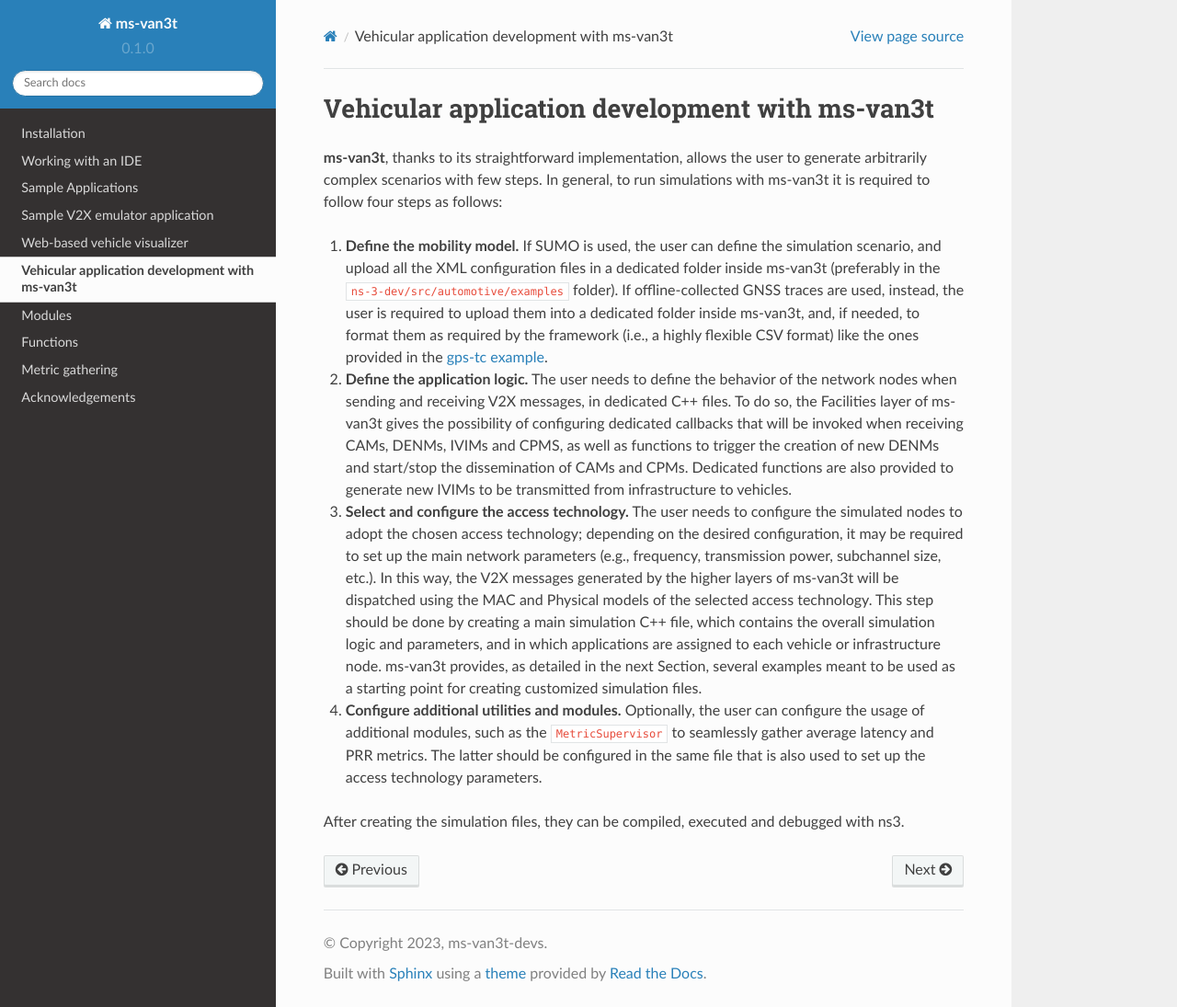
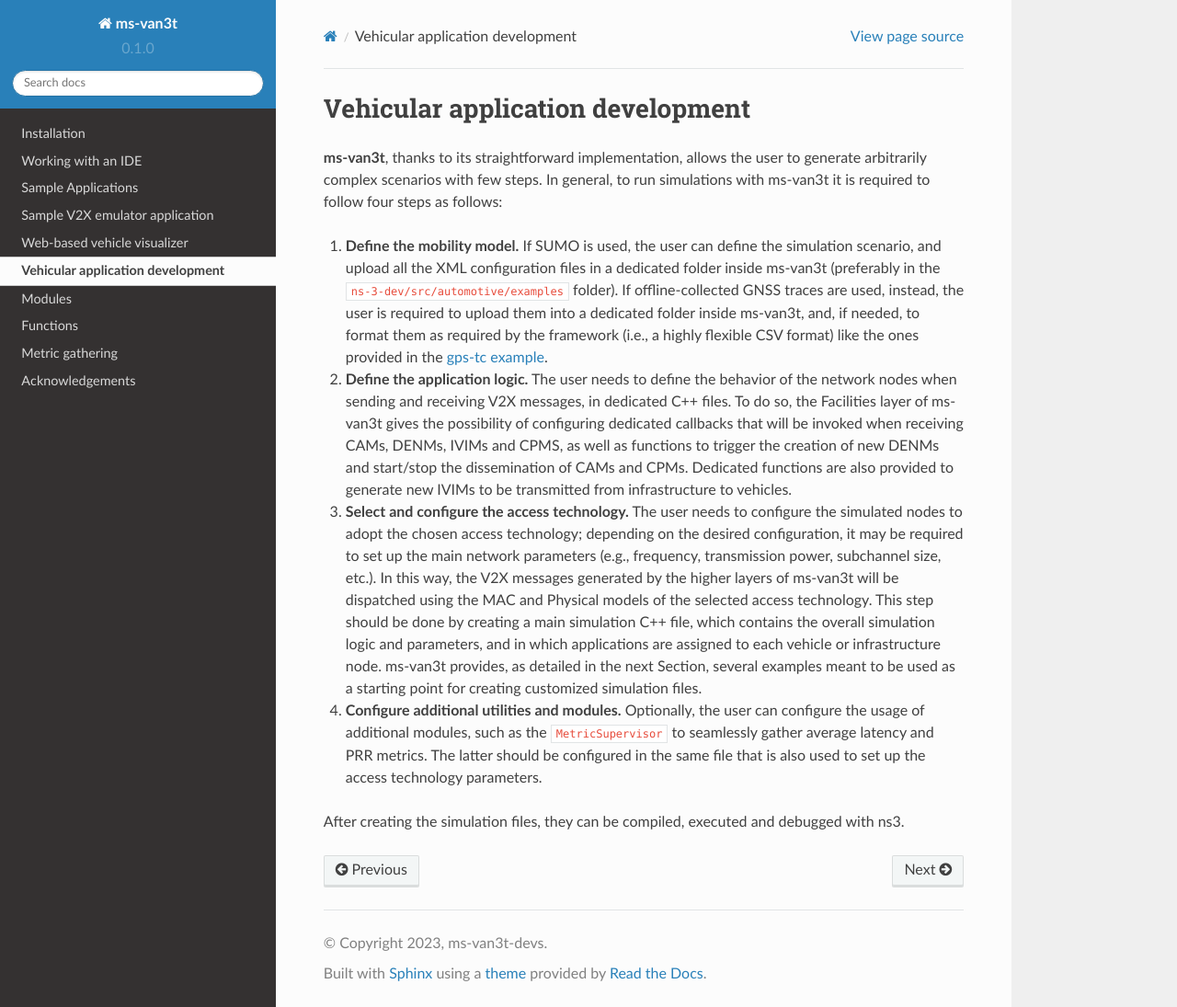
Before and after one commit to carlosrisma/doctutorial, a Sphinx documentation site: the page built from docs/source/Simulation.rst, in a window 1280 px wide and 1095 px high. Shown: the whole window at 92% size. Built offline with Sphinx 7.4.7 and the Read the Docs theme 2.0.0, drawn with Linux system fonts in a browser that asks for light colours.

Commit message:
Update Simulation.rst

```diff
--- a/docs/source/Simulation.rst
+++ b/docs/source/Simulation.rst
@@ -1,6 +1,6 @@
-================================================
-Vehicular application development with ms-van3t
-================================================
+====================================
+Vehicular application development
+====================================
 
 **ms-van3t**, thanks to its straightforward implementation, allows the user to generate arbitrarily complex scenarios with few steps.
 In general, to run simulations with ms-van3t it is required to follow four steps as follows:
```
